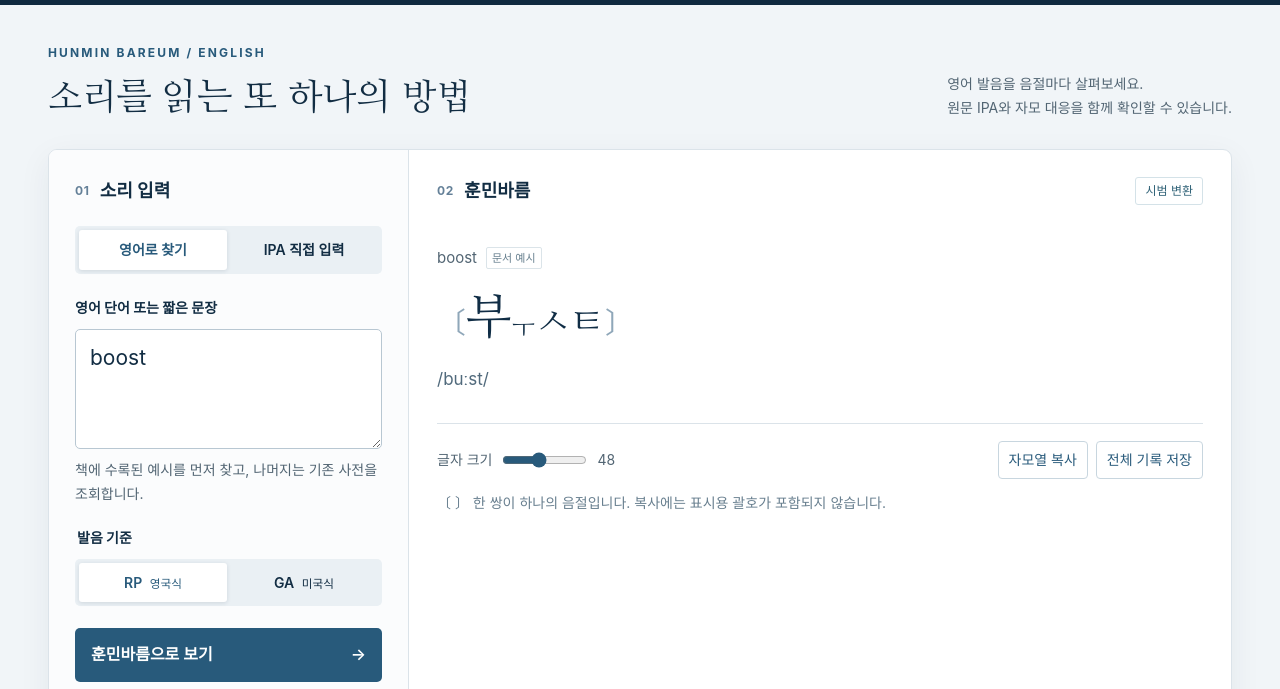
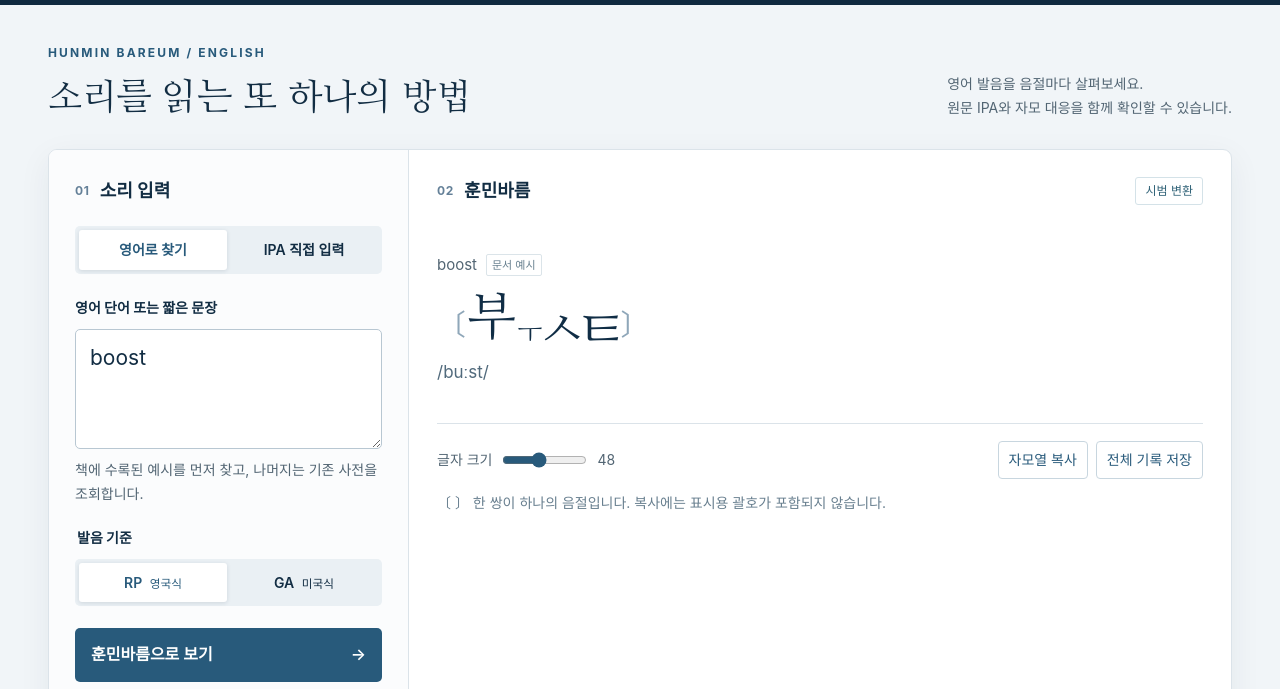
Before and after one commit to ivanpark/hmbr, a website: page app.html in a window 1280 px wide. Shown: the part 96-785 px from the top of the page. Drawn offline with Linux system fonts and the light colour scheme.

Commit message:
Size HMBR visible glyph outlines at the requested proportions

```diff
--- a/app.html
+++ b/app.html
@@ -6,7 +6,7 @@
   <meta name="theme-color" content="#122d43">
   <meta name="description" content="훈민바름 영어확장판의 시범 변환기. 영어와 IPA를 음절블록으로 살펴보고, 원문과 자모 대응 정보를 함께 보존합니다.">
   <title>소리 써보기 · 훈민바름</title>
-  <link rel="stylesheet" href="css/style.css">
+  <link rel="stylesheet" href="css/style.css?v=20260917-optical">
 </head>
 <body>
 <a class="skip" href="#converter">변환기로 바로 가기</a>
@@ -50,6 +50,6 @@
 </main>
 <footer><p>훈민바름 · HMBR <span>가표본 연구 · 참조 실험</span></p><p>문서 2026.09.16 교정판 · 제3본 기준 시범 구현 · 원문과 미결 상태를 함께 보존합니다.</p></footer>
 <noscript><p class="noscript">변환기를 사용하려면 JavaScript를 켜 주세요. 문서 PDF는 바로 열 수 있습니다.</p></noscript>
-<script type="module" src="js/app.js?v=20260917-international"></script>
+<script type="module" src="js/app.js?v=20260917-optical"></script>
 </body>
 </html>
--- a/js/app.js
+++ b/js/app.js
@@ -1,5 +1,6 @@
 import { convertWord, convertPhrase } from './engine.js';
-import { proportionalDisplayBlocks } from './display.js?v=20260917-stress';
+import { proportionalDisplayBlocks } from './display.js?v=20260917-optical';
+import { prepareOpticalRenderer } from './optical.js?v=20260917-optical';
 import { lookup } from './dict.js?v=20260917-international';
 import { VERSION } from './registry.js';
 const $ = id => document.getElementById(id);
@@ -18,7 +19,7 @@ function invalidate() {
   $('result-state').textContent = '입력 대기'; $('result-state').className = 'state';
 }
 function addNote(text) { $('result-notes').append(el('p', text)); $('result-notes').hidden = false; }
-function render(result) {
+function render(result, renderRun) {
   bundle = result;
   const records = result.records;
   const ready = records.length > 0 && records.every(r => r.serialization.status === 'available');
@@ -41,13 +42,11 @@ function render(result) {
         const block = el('span', undefined, 'block');
         block.title = `/${b.ipa}/ · ${{primary:'제1강세',secondary:'제2강세',none:'무강세',unknown:'강세 미지정'}[b.stress]}`;
         block.append(el('span', '〔', 'bracket'));
-        // 제2본 선형 시범 조자법과 같은 모양·크기로 보인다 (js/display.js).
+        // 제2본 선형 조합을 따르며 실제 획의 외곽으로 크기를 맞춘다 (js/optical.js).
         // 모든 비율은 기본 글자 크기 기준. 블록에 강세 배율을 중첩하지 않는다.
         // 표시 전용 규칙이며 복사·저장은 NFD 직렬화를 그대로 쓴다.
         for (const run of b.runs) {
-          const piece = el('span', run.text, `element syllable el-${run.role}`);
-          if (run.scale !== 1) piece.style.fontSize = `${run.scale}em`;
-          block.append(piece);
+          block.append(renderRun(run));
         }
         block.append(el('span', '〕', 'bracket')); display.append(block);
       }
@@ -99,7 +98,10 @@ async function doConvert(event) {
       if(!found.entries.length)throw new Error('영어 단어를 입력해 주세요.');
       result={schema_version:VERSION,source_input:input,records:found.entries.map(e=>convertWord(e.ipa,{accent:selectedAccent,spelling:e.spelling,provenance:e.provenance}))};
     } else result=convertPhrase(input,{accent:selectedAccent});
-    if(id===request)render(result);
+    if(id!==request)return;
+    const renderRun=result.records.some(r=>r.serialization.status==='available')
+      ? await prepareOpticalRenderer() : null;
+    if(id===request)render(result,renderRun);
   }catch(error){if(id===request){$('word-results').replaceChildren(el('p','결과를 만들지 못했습니다. 입력을 확인해 주세요.','empty-message'));$('record-inspector').replaceChildren();$('result-notes').hidden=true;$('manual-copy').hidden=true;$('result-state').textContent='입력 확인';status(error.message,'error');}}
   finally{if(id===request)busy(false);}
 }
--- a/js/display.js
+++ b/js/display.js
@@ -69,4 +69,4 @@ export function proportionalDisplayBlocks(blocks) {
   }));
 }
 
-export const DISPLAY_PROFILE = 'linear-trial-v3';
+export const DISPLAY_PROFILE = 'linear-trial-v4-optical';
--- /dev/null
+++ b/js/optical.js
@@ -0,0 +1,69 @@
+// Size visible ink, not the font's em square. Each composed core or loose jamo
+// keeps its aspect ratio; its larger ink dimension fills the requested size.
+const SVG_NS = 'http://www.w3.org/2000/svg';
+const MEASURE_SIZE = 1000;
+
+export function inkBox(metrics) {
+  const x = -metrics.actualBoundingBoxLeft;
+  const y = -metrics.actualBoundingBoxAscent;
+  const width = metrics.actualBoundingBoxLeft + metrics.actualBoundingBoxRight;
+  const height = metrics.actualBoundingBoxAscent + metrics.actualBoundingBoxDescent;
+  if (![x, y, width, height].every(Number.isFinite) || width <= 0 || height <= 0) {
+    throw new Error('글자 모양의 크기를 측정하지 못했습니다. 페이지를 새로고침해 주세요.');
+  }
+  const extent = Math.max(width, height);
+  return { x, y, width, height, widthEm: width / extent, heightEm: height / extent };
+}
+
+export function displayUnits(run) {
+  // Keep old-Hangul shaping intact inside the core. Loose letters each receive
+  // their own size, so two consonants are not squeezed into one 75% box.
+  return run.role === 'core' ? [run.text] : Array.from(run.text);
+}
+
+let context;
+const boxes = new Map();
+
+export async function prepareOpticalRenderer() {
+  // Never measure a fallback font and then display the subsequently loaded font.
+  const loaded = await document.fonts.load(`${MEASURE_SIZE}px HMBR`, '캐ᄏᆞꥶᆝ');
+  if (!loaded.length) throw new Error('훈민바름 글꼴을 불러오지 못했습니다. 페이지를 새로고침해 주세요.');
+  if (!context) {
+    context = document.createElement('canvas').getContext('2d');
+    if (!context) throw new Error('이 브라우저에서 글자 크기를 측정할 수 없습니다.');
+    context.font = `${MEASURE_SIZE}px HMBR`;
+    context.textBaseline = 'alphabetic';
+    context.textAlign = 'left';
+  }
+  return renderOpticalRun;
+}
+
+function renderOpticalRun(run) {
+  const piece = document.createElement('span');
+  piece.className = `element syllable el-${run.role}`;
+  piece.style.fontSize = `${run.scale}em`;
+  piece.dataset.scale = String(run.scale);
+  piece.title = `${Math.round(run.scale * 100)}%`;
+  for (const text of displayUnits(run)) {
+    if (!boxes.has(text)) boxes.set(text, inkBox(context.measureText(text)));
+    const box = boxes.get(text);
+    const svg = document.createElementNS(SVG_NS, 'svg');
+    svg.classList.add('ink-glyph');
+    svg.setAttribute('viewBox', `${box.x} ${box.y} ${box.width} ${box.height}`);
+    svg.style.width = `${box.widthEm}em`;
+    svg.style.height = `${box.heightEm}em`;
+    svg.setAttribute('role', 'img');
+    svg.setAttribute('aria-label', text);
+    svg.setAttribute('focusable', 'false');
+    const glyph = document.createElementNS(SVG_NS, 'text');
+    glyph.setAttribute('x', '0');
+    glyph.setAttribute('y', '0');
+    glyph.setAttribute('font-size', String(MEASURE_SIZE));
+    glyph.setAttribute('font-family', 'HMBR');
+    glyph.setAttribute('fill', 'currentColor');
+    glyph.textContent = text;
+    svg.append(glyph);
+    piece.append(svg);
+  }
+  return piece;
+}
```
Also changed, not shown: SHA256SUMS.txt (+7 -5 lines), tests/optical.test.mjs (added, +37 -0 lines), README.md, css/style.css.
